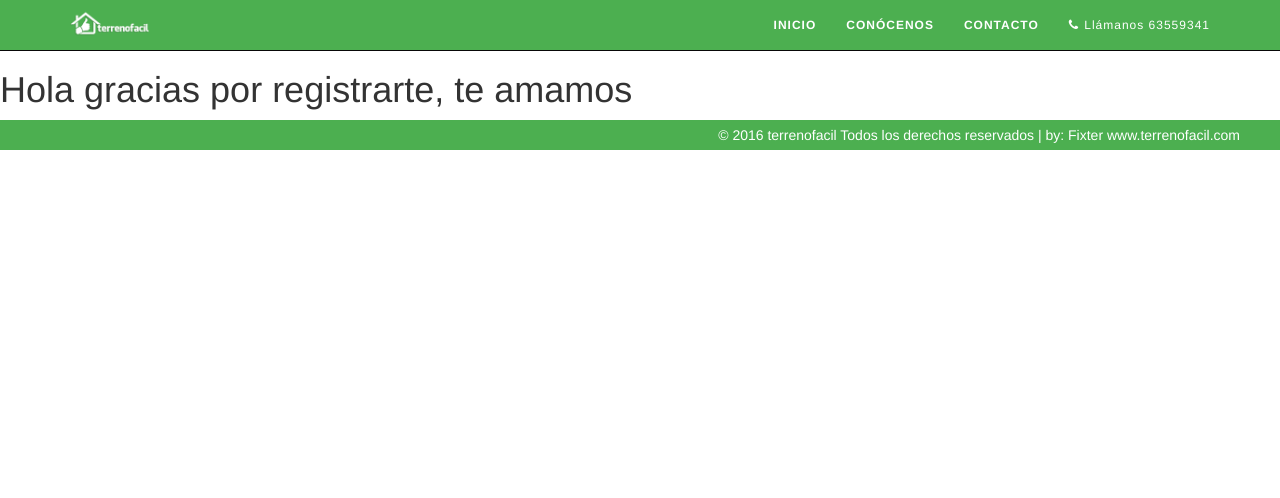
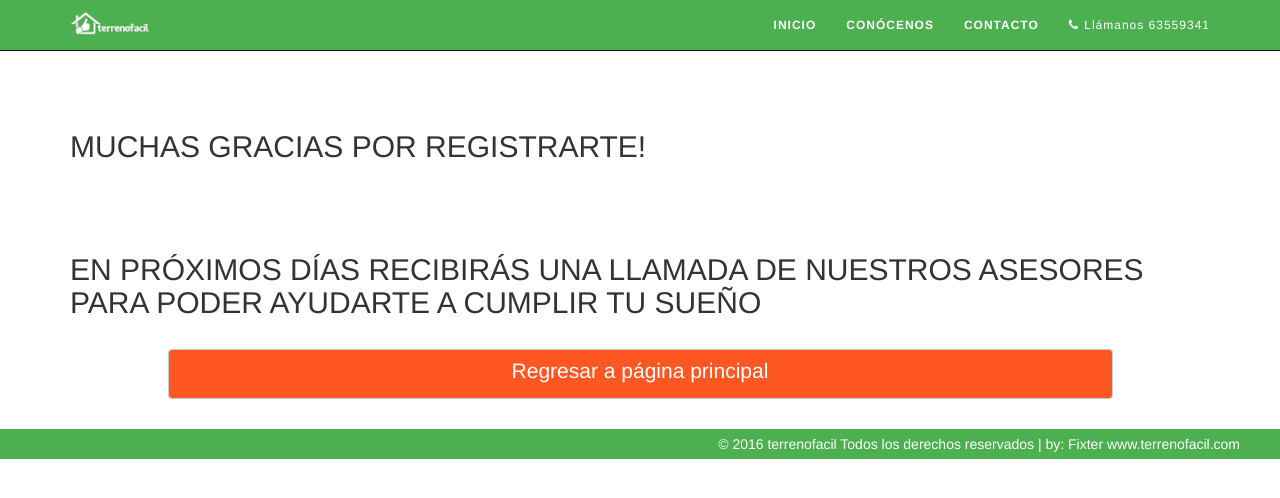
Before and after one commit to Serchcode/terrenofacil, a Django app: template main/templates/gracias.html in a window 1280 px wide. Shown: the top 498 px of the page. Run offline with Django 3.2, Linux system fonts and the light colour scheme; the template is opened without the code that fills it, so the values that code supplies are empty; parts of the project's set-up code (start-up, migrations or seed data) failed here and were passed over; some libraries are stand-ins or nearby versions.

Commit message:
Personalizacion de pagina de gracias

```diff
--- a/main/templates/gracias.html
+++ b/main/templates/gracias.html
@@ -1,5 +1,19 @@
 {% extends "base.html" %}
 
 {% block content %}
-	<h1 style="padding-top: 50px;">Hola gracias por registrarte, te amamos</h1>
+	<div style="padding-top:60px; padding-bottom:30px;">
+		<div class="container">
+			<div class="row">
+				<div class="col-lg-12 col-md-12 col-sm-12 col-xs-12">
+					<h2>Muchas gracias por registrarte!</h2>
+					<h2>En próximos días recibirás una llamada de nuestros asesores para poder ayudarte a cumplir tu sueño</h2>
+				</div>
+			</div>
+			<div class="row">
+				<div class="col-lg-10 col-lg-offset-1 col-md-10 col-md-offset-1 col-sm-10 col-sm-offset-1 col-xs-10 col-xs-offset-1">
+					<a href="{%url 'main:home'%}" class="btn btn-default btn-block">Regresar a página principal</a>
+				</div>
+			</div>
+		</div>
+	</div>
 {% endblock content %}
```
Also changed, not shown: db.sqlite3.
